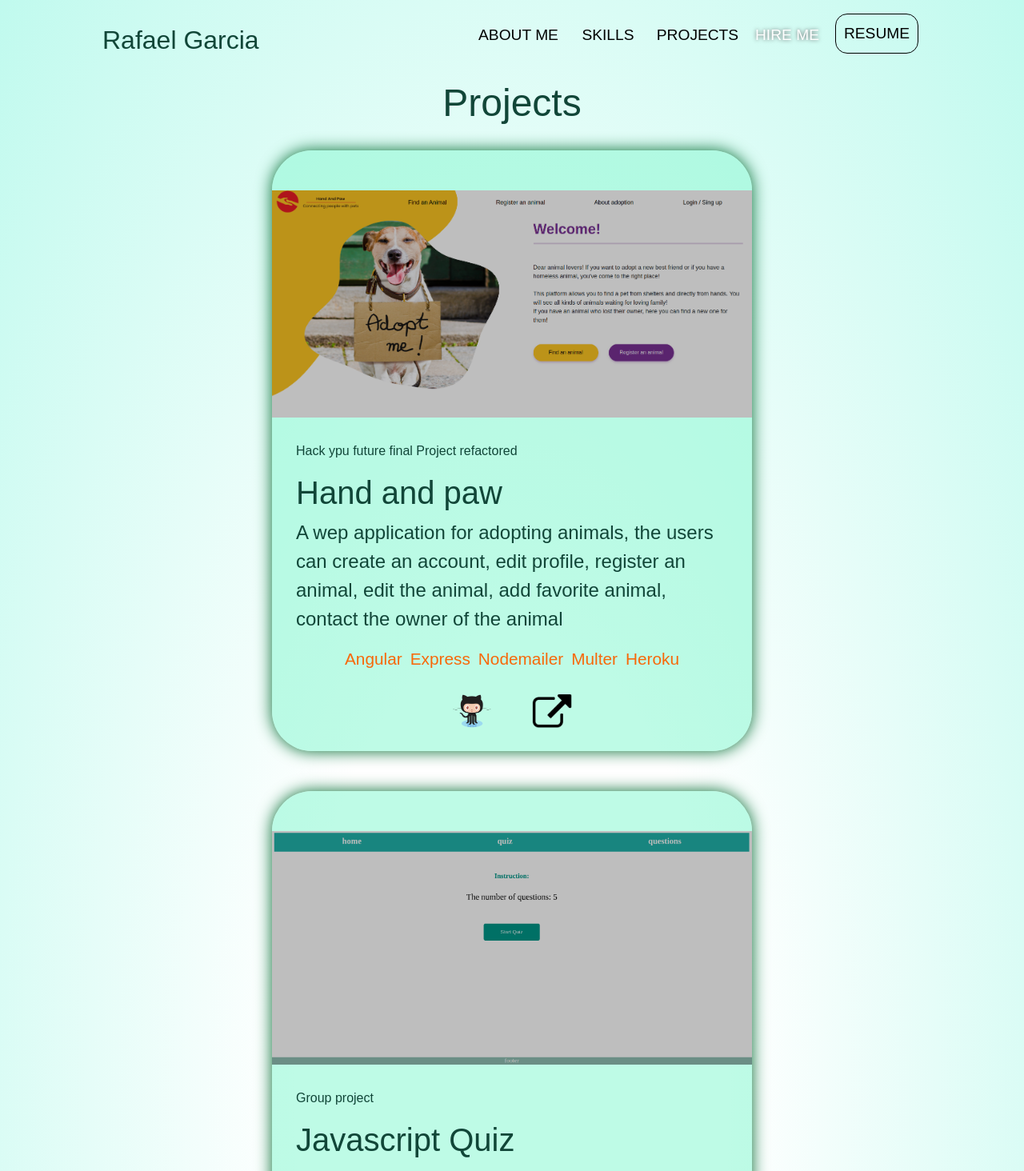
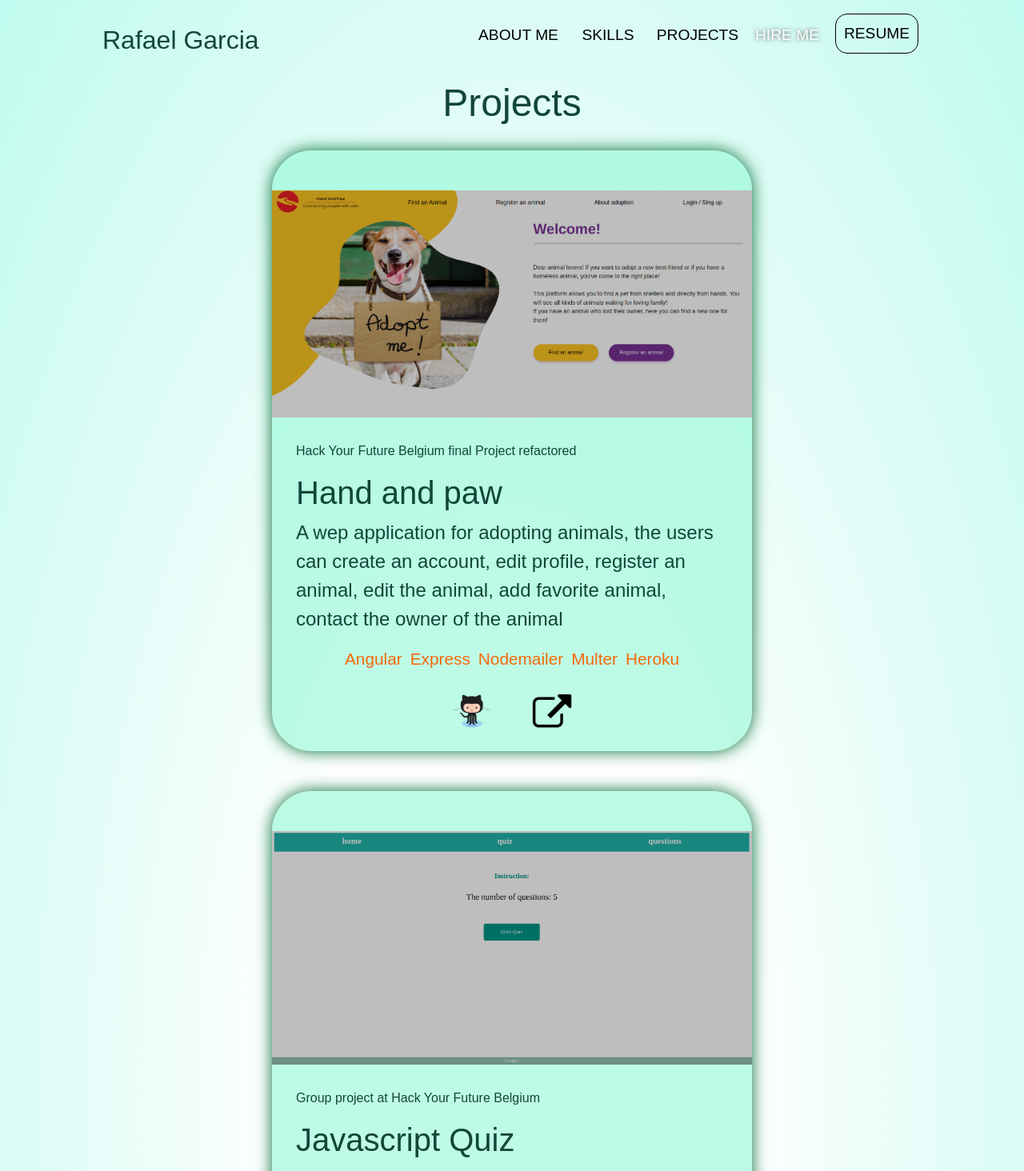
Before and after one commit to rago89/rago89.github.io, an Angular app: page /projects in a window 1280 px wide. Shown: the top 1464 px of the page at 80% size. Built offline with nearby package versions, Linux system fonts and the light colour scheme.

Commit message:
new build

```diff
--- a/src/app/components/layout/projects/projects.component.ts
+++ b/src/app/components/layout/projects/projects.component.ts
@@ -9,7 +9,7 @@ import { Project } from './project-interface';
 export class ProjectsComponent implements OnInit {
   projects: Project[] = [
     {
-      shortDescription: 'Hack ypu future final Project refactored',
+      shortDescription: 'Hack Your Future Belgium final Project refactored',
       title: 'Hand and paw',
       description: ` A wep application for adopting animals, the users can create an
       account, edit profile, register an animal, edit the animal, add
@@ -20,7 +20,7 @@ export class ProjectsComponent implements OnInit {
       pageUrl: 'https://hand-and-paw.herokuapp.com/#/',
     },
     {
-      shortDescription: 'Group project',
+      shortDescription: 'Group project at Hack Your Future Belgium',
       title: 'Javascript Quiz',
       description: `An app that contains 5 questions, if the user answer is wrong show the right answer, and at the end of the quiz shows the score, this can restart the quiz if is needed`,
       technologies: ['JavaScript', 'Git', 'GitHub', 'Navigo'],
```
Also changed, not shown: 5 other files (tests, documents, lock files or other folders).
